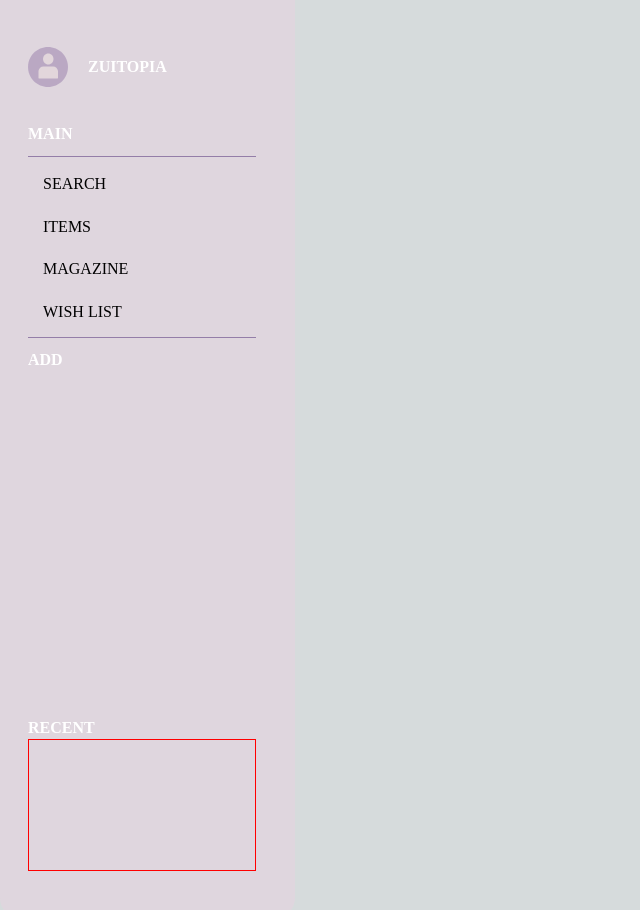
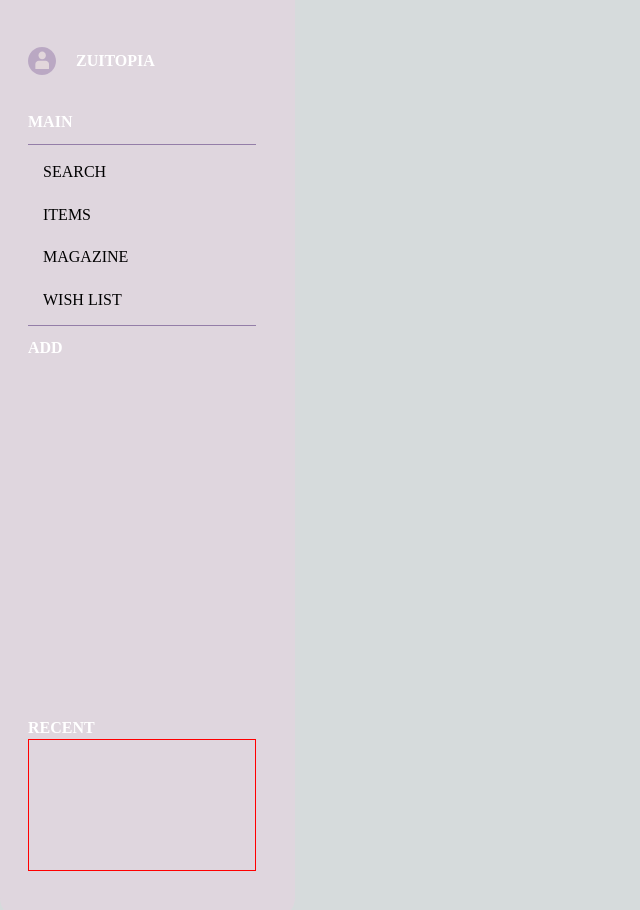
Before and after one commit to hyeju1123/MUXIMUXI, a Next.js app in the folder frontend/: page / in a window 1280 px wide. Shown: the top 910 px of the page, without its empty margins (0-640 px from the left). Built offline with nearby package versions, Linux system fonts and the light colour scheme.

Commit message:
feat: 이미지 폴더 위치 정리

```diff
--- a/frontend/src/components/Nav.tsx
+++ b/frontend/src/components/Nav.tsx
@@ -2,6 +2,8 @@
 
 import styled from "styled-components";
 import { Text, Margin } from "../styles/ui";
+import Image from "next/image";
+import originProfile from "/public/share/origin-profile.svg";
 
 const Style = {
     Wrapper: styled.div`
@@ -57,7 +59,7 @@ export default function Nav() {
             <Style.Wrapper>
                 <div>
                     <Style.Profile>
-						<img src="/default-profile.svg" alt="profile" />
+                        <Image src={originProfile} alt="profile" width={28} height={28} />
                         <Margin direction="row" size={20} />
                         <Text.Body1>ZUITOPIA</Text.Body1>
                     </Style.Profile>
```
Also changed, not shown: frontend/public/login/naverLoginIcon.png (renamed from frontend/src/images/icons/naverLoginIcon.png), frontend/public/share/origin-profile.svg (renamed from frontend/public/default-profile.svg). Lines whose indentation alone changed are shown as unchanged.
